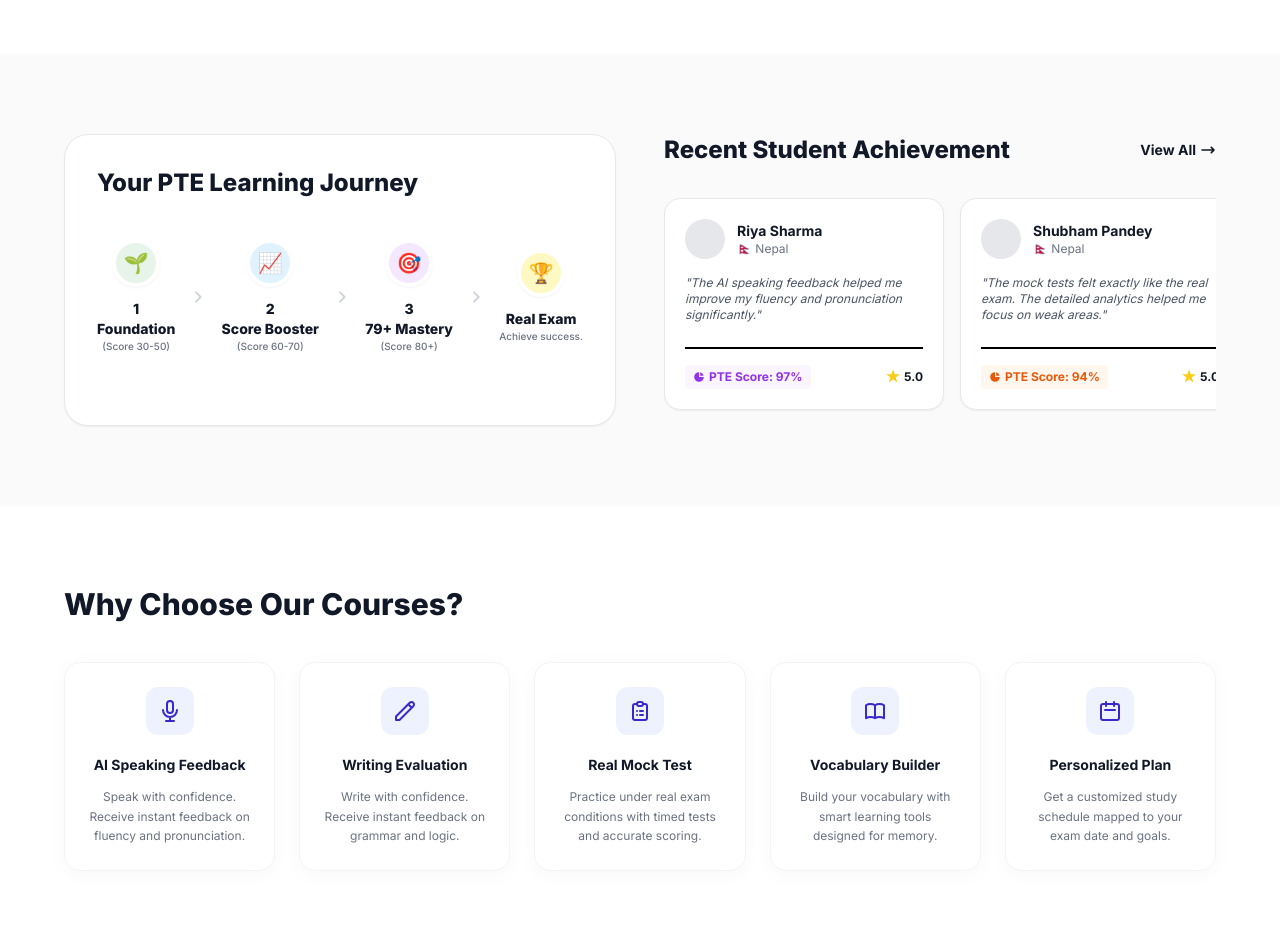
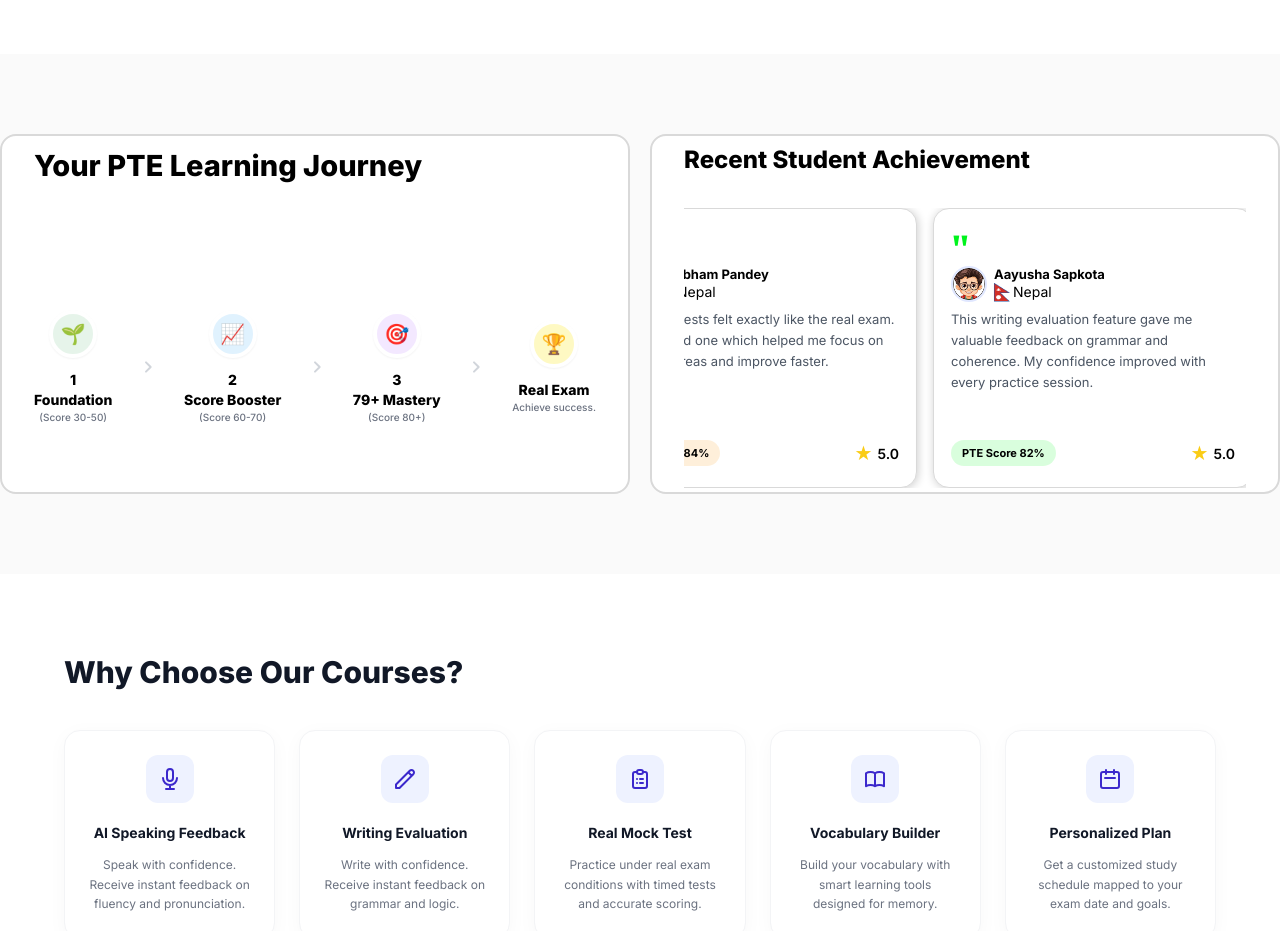
Before and after one commit to AuralithBit0822/PTE, a Next.js app in the folder frontend/: page /courses in a window 1280 px wide. Shown: the part 2440-3371 px from the top of the page. Built offline with nearby package versions, Linux system fonts and the light colour scheme.

Commit message:
fix: horizontal scroll + add profile images to testimonial cards

```diff
--- a/frontend/app/(dashboard)/courses/page.tsx
+++ b/frontend/app/(dashboard)/courses/page.tsx
@@ -296,19 +296,19 @@ export default function CoursesPage() {
       </section>
 
       {/* 5. Journey & Testimonials */}
-      <section className="bg-[#FAFAFA] py-20">
-        <div className="max-w-7xl mx-auto px-4 md:px-8 lg:px-16 grid grid-cols-1 lg:grid-cols-2 gap-12">
+      <section className="bg-[#FAFAFA] py-20 w-full">
+        <div className="grid grid-cols-2 gap-[20px]">
            {/* Left: Journey */}
-           <div className="bg-white rounded-3xl border border-gray-200 p-8 shadow-sm">
-              <h2 className="text-2xl font-extrabold text-gray-900 mb-10">Your PTE Learning Journey</h2>
-              <div className="flex items-center justify-between relative mt-8">
+           <div className="bg-white rounded-2xl border-2 border-[#D9D9D9] px-8 pt-[4px] pb-[4px]">
+              <h2 className="text-[29px] font-extrabold text-black mb-[122px] pt-[4px]">Your PTE Learning Journey</h2>
+              <div className="flex items-center justify-between relative mt-6">
                  <div className="absolute top-1/2 left-0 right-0 h-0.5 bg-gray-200 -z-10 -translate-y-6"></div>
 
                  <div className="flex flex-col items-center text-center">
                     <div className="w-12 h-12 rounded-full bg-[#E6F4EA] flex items-center justify-center mb-3 border-4 border-white shadow-sm">
                        <span className="text-xl">🌱</span>
                     </div>
-                    <div className="font-extrabold text-gray-900 text-sm">1<br/>Foundation</div>
+                    <div className="font-extrabold text-black text-sm">1<br/>Foundation</div>
                     <div className="text-[10px] text-gray-500 font-medium">(Score 30-50)</div>
                  </div>
 
@@ -318,7 +318,7 @@ export default function CoursesPage() {
                     <div className="w-12 h-12 rounded-full bg-[#E0F2FE] flex items-center justify-center mb-3 border-4 border-white shadow-sm">
                        <span className="text-xl">📈</span>
                     </div>
-                    <div className="font-extrabold text-gray-900 text-sm">2<br/>Score Booster</div>
+                    <div className="font-extrabold text-black text-sm">2<br/>Score Booster</div>
                     <div className="text-[10px] text-gray-500 font-medium">(Score 60-70)</div>
                  </div>
 
@@ -328,7 +328,7 @@ export default function CoursesPage() {
                     <div className="w-12 h-12 rounded-full bg-[#F3E8FF] flex items-center justify-center mb-3 border-4 border-white shadow-sm">
                        <span className="text-xl">🎯</span>
                     </div>
-                    <div className="font-extrabold text-gray-900 text-sm">3<br/>79+ Mastery</div>
+                    <div className="font-extrabold text-black text-sm">3<br/>79+ Mastery</div>
                     <div className="text-[10px] text-gray-500 font-medium">(Score 80+)</div>
                  </div>
 
@@ -338,46 +338,84 @@ export default function CoursesPage() {
                     <div className="w-12 h-12 rounded-full bg-yellow-100 flex items-center justify-center mb-3 border-4 border-white shadow-sm">
                        <span className="text-xl">🏆</span>
                     </div>
-                    <div className="font-extrabold text-gray-900 text-sm">Real Exam</div>
+                    <div className="font-extrabold text-black text-sm">Real Exam</div>
                     <div className="text-[10px] text-gray-500 font-medium">Achieve success.</div>
                  </div>
               </div>
            </div>
 
            {/* Right: Testimonials */}
-           <div>
-              <div className="flex items-center justify-between mb-8">
-                 <h2 className="text-2xl font-extrabold text-gray-900">Recent Student Achievement</h2>
-                 <Link href="#" className="text-gray-900 font-bold flex items-center hover:underline text-sm">
-                   View All <svg className="w-4 h-4 ml-1" fill="none" viewBox="0 0 24 24" stroke="currentColor"><path strokeLinecap="round" strokeLinejoin="round" strokeWidth={2.5} d="M17 8l4 4m0 0l-4 4m4-4H3" /></svg>
-                 </Link>
+           <div className="bg-white rounded-2xl border-2 border-[#D9D9D9] px-8 pt-[4px] pb-[4px] overflow-hidden">
+              <div className="mb-8 pt-[4px]">
+                 <h2 className="text-2xl font-extrabold text-black">Recent Student Achievement</h2>
               </div>
-              <div className="flex gap-4 overflow-x-auto pb-4">
-                 {[
-                   { name: 'Riya Sharma', text: 'The AI speaking feedback helped me improve my fluency and pronunciation significantly.', score: '97%', stars: '5.0', color: 'bg-purple-50', tColor: 'text-purple-600' },
-                   { name: 'Shubham Pandey', text: 'The mock tests felt exactly like the real exam. The detailed analytics helped me focus on weak areas.', score: '94%', stars: '5.0', color: 'bg-orange-50', tColor: 'text-orange-600' },
-                   { name: 'Aayanka Sapkota', text: 'The writing evaluation gave me valuable feedback on grammar and coherence. Highly recommend!', score: '90%', stars: '5.0', color: 'bg-green-50', tColor: 'text-green-600' }
-                 ].map((t, idx) => (
-                    <div key={idx} className="bg-white rounded-2xl border border-gray-200 p-5 min-w-[280px] shadow-sm flex flex-col">
-                       <div className="flex items-center mb-4">
-                          <div className="w-10 h-10 rounded-full bg-gray-200 mr-3 flex-shrink-0"></div>
-                          <div>
-                             <h4 className="font-bold text-gray-900 text-sm">{t.name}</h4>
-                             <div className="text-xs text-gray-500 flex items-center">🇳🇵 Nepal</div>
+              <div className="relative h-[280px] overflow-hidden">
+                 <div className="absolute inset-0 flex flex-row gap-4 animate-scroll-horizontal w-max">
+                    {[
+                      { name: 'Riya Sharma', location: 'Nepal', image: '/images/image 22.png', text: 'The AI speaking feedback helped me improve my fluency and pronunciation significantly. I achieved a PTE score of 67 in just 3 weeks!', score: '67%', rating: '5.0', color: '#3008F826', fullColor: '#3008F8' },
+                      { name: 'Shubham Pandey', location: 'Nepal', image: '/images/image 23.png', text: 'The mock tests felt exactly like the real exam. The detailed one which helped me focus on my weak areas and improve faster.', score: '84%', rating: '5.0', color: '#F8940826', fullColor: '#F89408' },
+                      { name: 'Aayusha Sapkota', location: 'Nepal', image: '/images/image 24.png', text: 'This writing evaluation feature gave me valuable feedback on grammar and coherence. My confidence improved with every practice session.', score: '82%', rating: '5.0', color: '#00F31C26', fullColor: '#00F31C' },
+                      { name: 'Ryan Ghimire', location: 'Nepal', image: '/images/image 25.png', text: 'The AI speaking feedback helped me improve my fluency and overall spoken communication significantly. I achieved a PTE score of 88.', score: '88%', rating: '5.0', color: '#1CE7DD26', fullColor: '#1CE7DD' },
+                      { name: 'Priyanka Thapa', location: 'Nepal', image: '/images/image 26.png', text: 'The platform is excellent, polished, and easy to use. This exam preparation environment was truly life-changing.', score: '85%', rating: '5.0', color: '#F8C80826', fullColor: '#F8C808' },
+                      { name: 'Aryan Chettri', location: 'Nepal', image: '/images/image 27.png', text: 'The AI practice environment really helped me perform better under exam conditions. I felt fully prepared to tackle my weak areas.', score: '80%', rating: '5.0', color: '#08F87C26', fullColor: '#08F87C' },
+                      { name: 'Diya Thakar', location: 'Nepal', image: '/images/image 28.png', text: 'Your data-driven insights and personalized recommendations were tailored specifically for me. This helped me become confident.', score: '71%', rating: '5.0', color: '#F808E826', fullColor: '#F808E8' },
+                      { name: 'Bibek Bhattarai', location: 'Nepal', image: '/images/image 29.png', text: 'Excellent speaking practice features. The platform is profoundly designed and helped me significantly improve my PTE score.', score: '88%', rating: '5.0', color: '#FF151526', fullColor: '#FF1515' },
+                    ].map((t, idx) => (
+                       <div key={idx} className="bg-white rounded-[16px] border border-[#D9D9D9] px-[17px] py-[20px] flex flex-col shrink-0 w-[320px]" style={{ boxShadow: '1px 1px 10px 0px #00000033' }}>
+                          <div className="text-[37px] font-bold leading-none mb-0 font-serif" style={{ color: t.fullColor }}>"</div>
+                          <div className="flex items-center gap-[7px] mb-[7px]">
+                             <Image src={t.image} alt={t.name} width={36} height={36} className="w-[36px] h-[36px] rounded-full object-cover flex-shrink-0 border-2 border-indigo-100" />
+                             <div>
+                                <p className="text-[13px] font-bold text-black leading-tight">{t.name}</p>
+                                <div className="flex items-center gap-[3px]">
+                                   <Image src="/images/Group 92.png" alt="location" width={16} height={19} className="flex-shrink-0" />
+                                   <p className="text-[14px] text-black leading-tight">{t.location}</p>
+                                </div>
+                             </div>
+                          </div>
+                          <p className="text-[13px] text-gray-600 leading-relaxed flex-1 mb-[7px]">{t.text}</p>
+                          <div className="flex items-center justify-between mt-[2px]">
+                             <span className="text-black text-[11px] font-bold px-[11px] py-[5px] rounded-full" style={{ backgroundColor: t.color }}>
+                               PTE Score {t.score}
+                             </span>
+                             <div className="flex items-center gap-[5px]">
+                                <span className="text-yellow-400 text-xl">★</span>
+                                <span className="text-[14px] font-semibold text-black">{t.rating}</span>
+                             </div>
                           </div>
                        </div>
-                       <p className="text-xs text-gray-600 mb-6 flex-1 italic">"{t.text}"</p>
-                       <div className="flex items-center justify-between pt-4 border-t-2 border-[#000000]">
-                          <div className={`text-xs font-bold px-2 py-1 rounded ${t.color} ${t.tColor} flex items-center`}>
-                             <svg className="w-3 h-3 mr-1" fill="currentColor" viewBox="0 0 20 20"><path d="M2 10a8 8 0 018-8v8h8a8 8 0 11-16 0z" /><path d="M12 2.252A8.014 8.014 0 0117.748 8H12V2.252z" /></svg>
-                             PTE Score: {t.score}
+                    ))}
+                    {[
+                      { name: 'Riya Sharma', location: 'Nepal', image: '/images/image 22.png', text: 'The AI speaking feedback helped me improve my fluency and pronunciation significantly. I achieved a PTE score of 67 in just 3 weeks!', score: '67%', rating: '5.0', color: '#3008F826', fullColor: '#3008F8' },
+                      { name: 'Shubham Pandey', location: 'Nepal', image: '/images/image 23.png', text: 'The mock tests felt exactly like the real exam. The detailed one which helped me focus on my weak areas and improve faster.', score: '84%', rating: '5.0', color: '#F8940826', fullColor: '#F89408' },
+                      { name: 'Aayusha Sapkota', location: 'Nepal', image: '/images/image 24.png', text: 'This writing evaluation feature gave me valuable feedback on grammar and coherence. My confidence improved with every practice session.', score: '82%', rating: '5.0', color: '#00F31C26', fullColor: '#00F31C' },
+                      { name: 'Ryan Ghimire', location: 'Nepal', image: '/images/image 25.png', text: 'The AI speaking feedback helped me improve my fluency and overall spoken communication significantly. I achieved a PTE score of 88.', score: '88%', rating: '5.0', color: '#1CE7DD26', fullColor: '#1CE7DD' },
+                    ].map((t, idx) => (
+                       <div key={`dup-${idx}`} className="bg-white rounded-[16px] border border-[#D9D9D9] px-[17px] py-[20px] flex flex-col shrink-0 w-[320px]" style={{ boxShadow: '1px 1px 10px 0px #00000033' }}>
+                          <div className="text-[37px] font-bold leading-none mb-0 font-serif" style={{ color: t.fullColor }}>"</div>
+                          <div className="flex items-center gap-[7px] mb-[7px]">
+                             <Image src={t.image} alt={t.name} width={36} height={36} className="w-[36px] h-[36px] rounded-full object-cover flex-shrink-0 border-2 border-indigo-100" />
+                             <div>
+                                <p className="text-[13px] font-bold text-black leading-tight">{t.name}</p>
+                                <div className="flex items-center gap-[3px]">
+                                   <Image src="/images/Group 92.png" alt="location" width={16} height={19} className="flex-shrink-0" />
+                                   <p className="text-[14px] text-black leading-tight">{t.location}</p>
+                                </div>
+                             </div>
                           </div>
-                          <div className="text-xs font-bold text-gray-900 flex items-center">
-                             <span className="text-yellow-400 mr-1 text-sm">★</span> {t.stars}
+                          <p className="text-[13px] text-gray-600 leading-relaxed flex-1 mb-[7px]">{t.text}</p>
+                          <div className="flex items-center justify-between mt-[2px]">
+                             <span className="text-black text-[11px] font-bold px-[11px] py-[5px] rounded-full" style={{ backgroundColor: t.color }}>
+                               PTE Score {t.score}
+                             </span>
+                             <div className="flex items-center gap-[5px]">
+                                <span className="text-yellow-400 text-xl">★</span>
+                                <span className="text-[14px] font-semibold text-black">{t.rating}</span>
+                             </div>
                           </div>
                        </div>
-                    </div>
-                 ))}
+                    ))}
+                 </div>
               </div>
            </div>
         </div>
--- a/frontend/app/globals.css
+++ b/frontend/app/globals.css
@@ -64,6 +64,40 @@
   100% {
     transform: translateX(-1572px);
   }
+}
+
+@keyframes scroll-vertical {
+  0% {
+    transform: translateY(0);
+  }
+  100% {
+    transform: translateY(-50%);
+  }
+}
+
+.animate-scroll-vertical {
+  animation: scroll-vertical 30s linear infinite;
+}
+
+.animate-scroll-vertical:hover {
+  animation-play-state: paused;
+}
+
+@keyframes scroll-horizontal {
+  0% {
+    transform: translateX(0);
+  }
+  100% {
+    transform: translateX(-50%);
+  }
+}
+
+.animate-scroll-horizontal {
+  animation: scroll-horizontal 30s linear infinite;
+}
+
+.animate-scroll-horizontal:hover {
+  animation-play-state: paused;
 }
 
 /* ── Practice Page (Plain CSS) ── */
```
